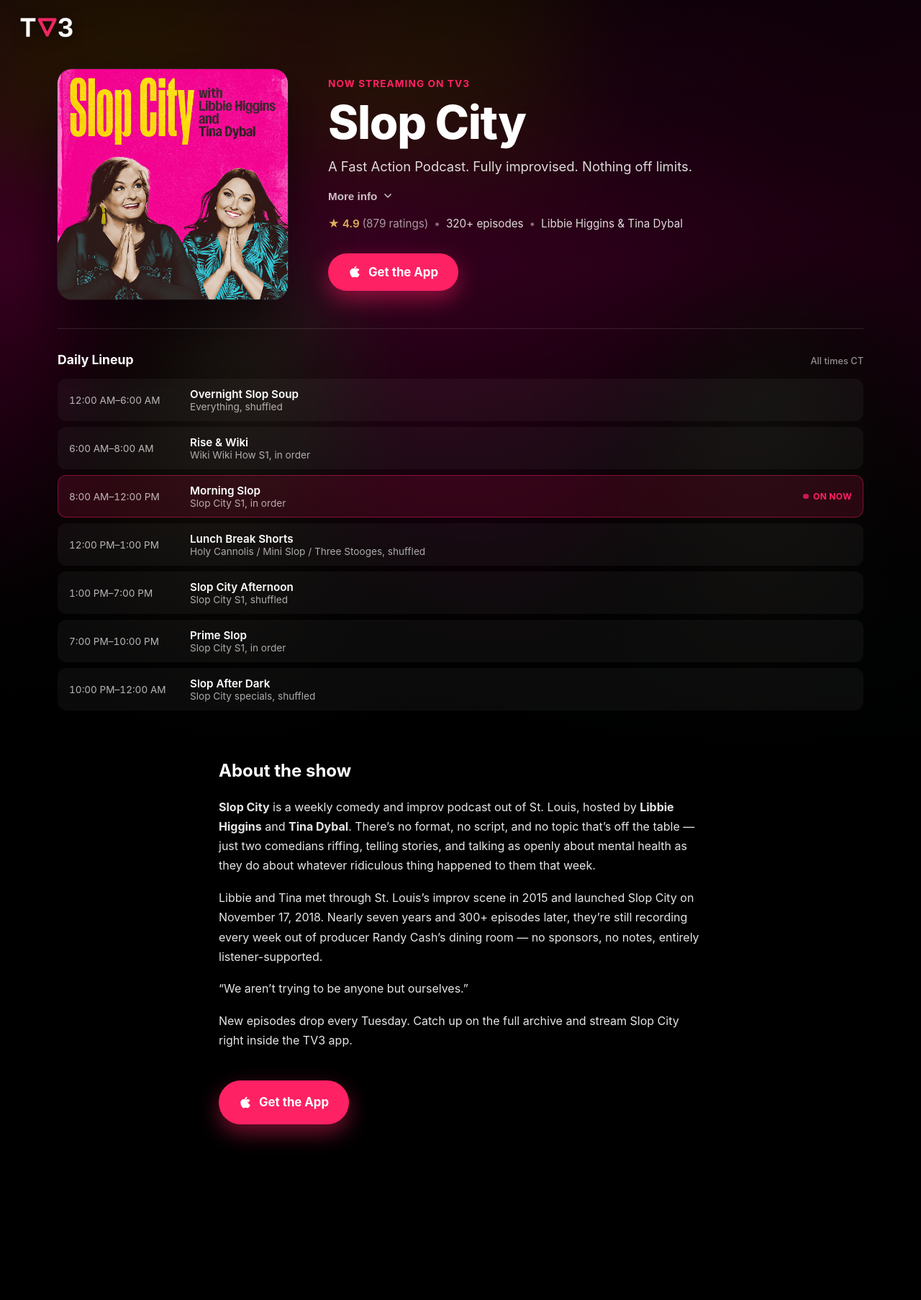
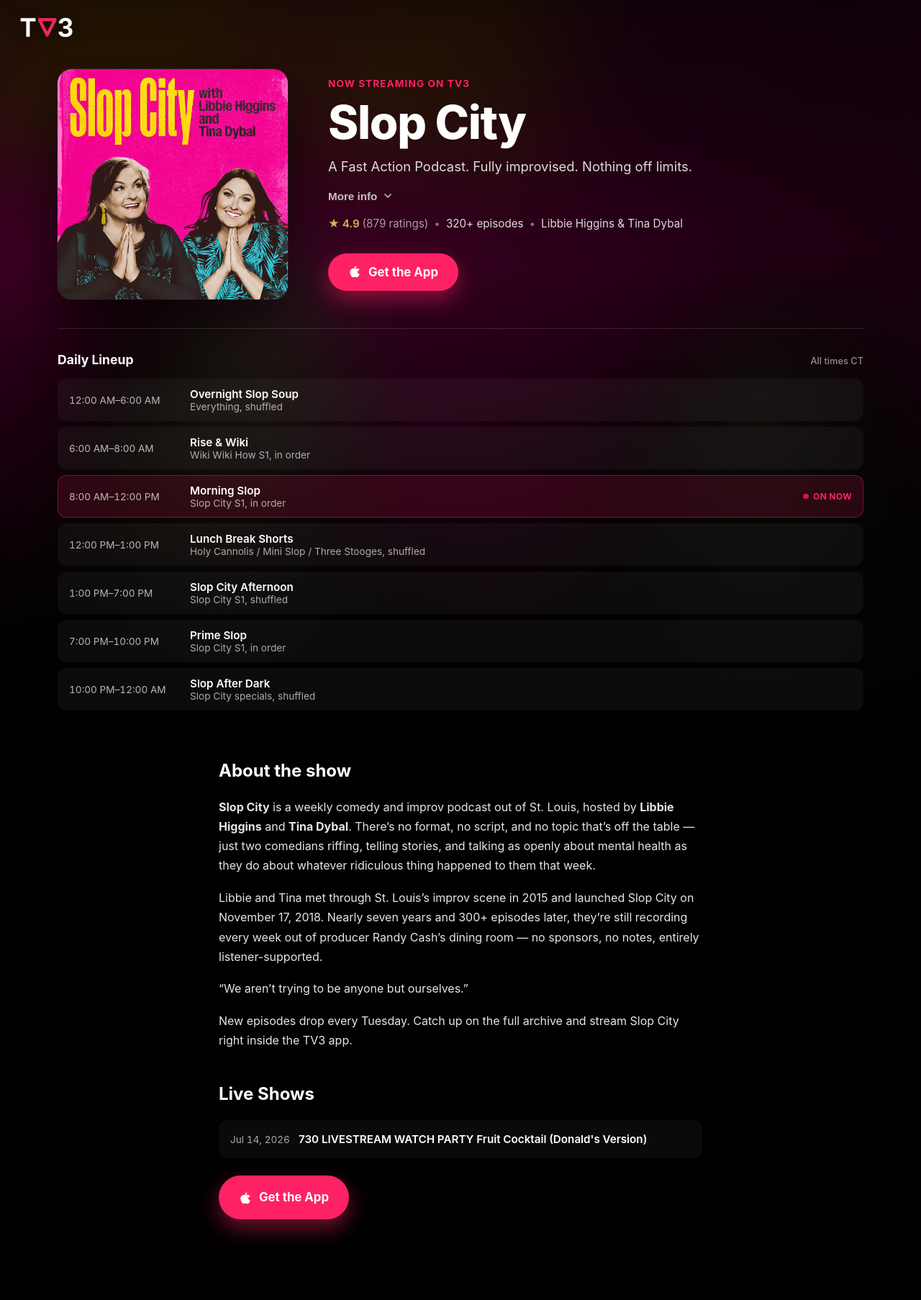
Before and after one commit to stlsouthsider81/threee-tv-site, a Jekyll site: the page built from _shows/slop-city.md, in a window 1280 px wide. Shown: the whole page at 72% size. Built offline with Jekyll 4.4.1, drawn with Linux system fonts in a browser that asks for light colours; before the commit the page ends 1674 px from its top, so only the background shows below that.

Commit message:
Add Live Shows list to the show info section
Renders a simple list of past/upcoming live events from a new
live_shows front-matter field, sorted newest first, with an
"Upcoming" badge for future-dated entries. The whole section is
opt-in — a show with no live_shows field (never done a live show)
renders nothing, same pattern as rating/schedule/description.

Kept intentionally simple (no modal, no per-event page) since that
part of the design is still undecided — this lays the groundwork
without committing to an approach that might need to be redone.

First entry: Slop City's Jul 14, 2026 watch party.

Co-Authored-By: Claude Sonnet 5 <noreply@anthropic.com>

```diff
--- a/_layouts/show.html
+++ b/_layouts/show.html
@@ -122,6 +122,21 @@
   <main class="show-info">
     <div class="show-info-inner">
       {{ content }}
+
+      {% if page.live_shows and page.live_shows.size > 0 %}
+      <h2>Live Shows</h2>
+      <ul class="show-live-list">
+        {% assign live_shows = page.live_shows | sort: "date" | reverse %}
+        {% for event in live_shows %}
+        <li class="show-live-item{% if event.status == 'upcoming' %} is-upcoming{% endif %}">
+          {% if event.status == 'upcoming' %}<span class="show-live-badge">Upcoming</span>{% endif %}
+          <span class="show-live-date">{{ event.date | date: "%b %-d, %Y" }}</span>
+          <span class="show-live-title">{{ event.title }}</span>
+        </li>
+        {% endfor %}
+      </ul>
+      {% endif %}
+
       <a href="{{ page.app_store_url }}"
          class="show-cta show-cta-secondary"
          data-show-slug="{{ page.slug }}"
--- a/_shows/slop-city.md
+++ b/_shows/slop-city.md
@@ -48,6 +48,10 @@ schedule:
       end: "24:00"
       title: "Slop After Dark"
       content: "Slop City specials, shuffled"
+live_shows:
+  - title: "730 LIVESTREAM WATCH PARTY Fruit Cocktail (Donald's Version)"
+    date: "2026-07-14"
+    status: "past"
 ---
 
 ## About the show
--- a/assets/css/style.css
+++ b/assets/css/style.css
@@ -513,6 +513,54 @@ a.show-rating:hover {
   margin-top: 1.5rem;
 }
 
+.show-live-list {
+  list-style: none;
+  display: flex;
+  flex-direction: column;
+  gap: 0.6rem;
+}
+
+.show-live-item {
+  display: flex;
+  flex-wrap: wrap;
+  align-items: baseline;
+  gap: 0.75rem;
+  padding: 0.85rem 1rem;
+  border-radius: 12px;
+  background: rgba(255, 255, 255, 0.04);
+}
+
+.show-live-item.is-upcoming {
+  background: rgba(254, 33, 100, 0.14);
+  box-shadow: 0 0 0 1px rgba(254, 33, 100, 0.4) inset;
+}
+
+.show-live-date {
+  flex: 0 0 auto;
+  font-variant-numeric: tabular-nums;
+  font-size: 0.85rem;
+  opacity: 0.65;
+}
+
+.show-live-title {
+  flex: 1 1 auto;
+  min-width: 0;
+  font-weight: 600;
+  font-size: 0.95rem;
+}
+
+.show-live-badge {
+  flex: 0 0 auto;
+  font-size: 0.7rem;
+  font-weight: 700;
+  letter-spacing: 0.03em;
+  text-transform: uppercase;
+  color: #fe2164;
+  padding: 0.2rem 0.5rem;
+  border: 1px solid rgba(254, 33, 100, 0.5);
+  border-radius: 999px;
+}
+
 @media (max-width: 780px) {
   .show-hero {
     min-height: auto;
```
